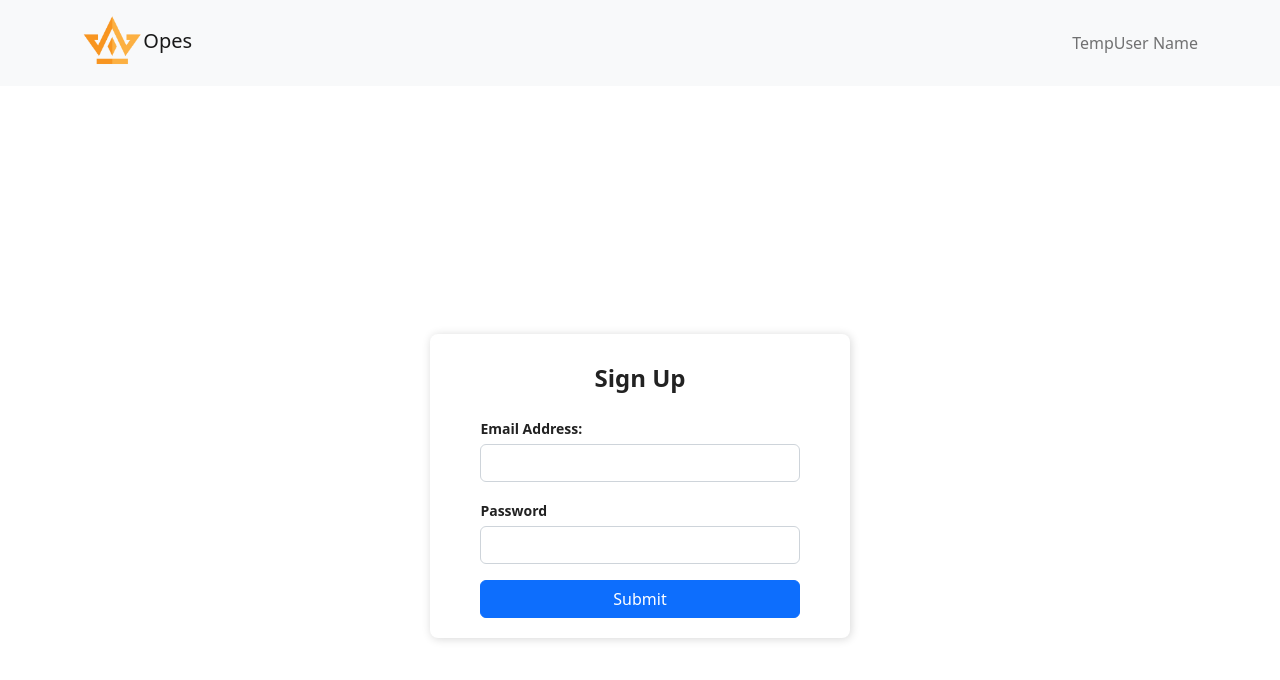
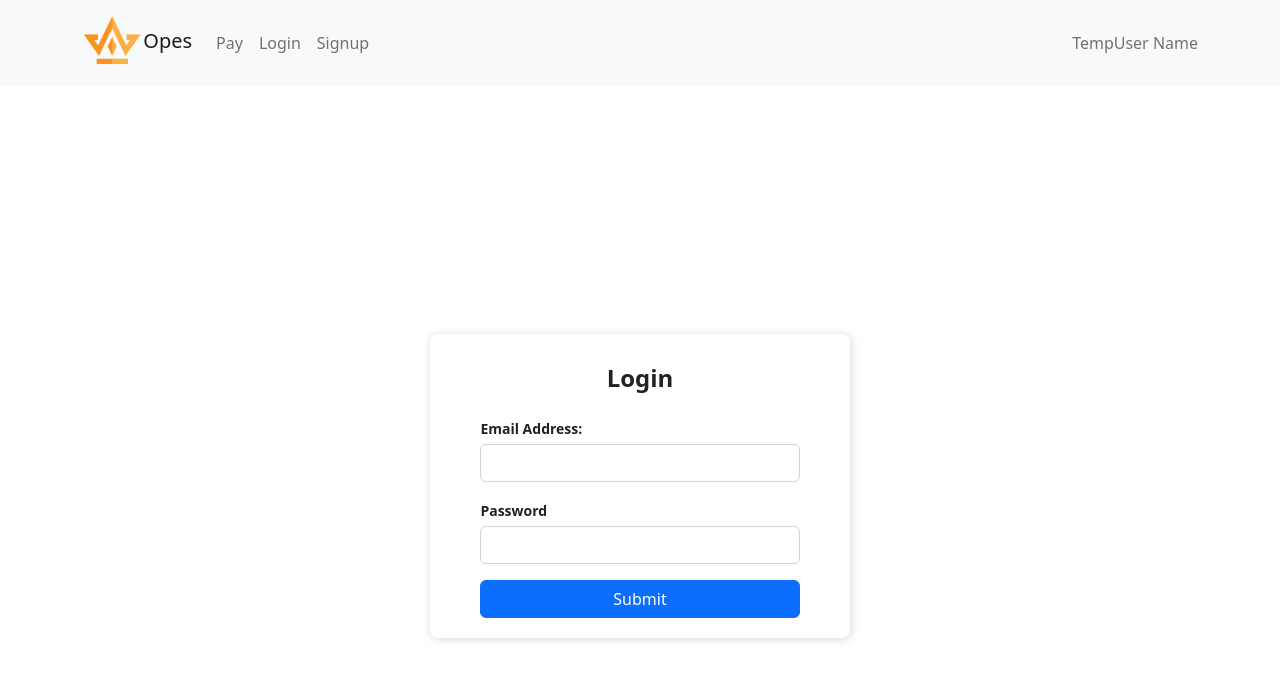
Before and after one commit to sidkhillon/CS35LBankProject, a React (Create React App) app in the folder bank/: page /loginform in a window 1280 px wide. Shown: the top 680 px of the page. Built offline with nearby package versions, Linux system fonts and the light colour scheme.

Commit message:
addded buttons to the navbar, made logo route back to homepage

```diff
--- a/bank/src/LoginForm.js
+++ b/bank/src/LoginForm.js
@@ -2,6 +2,7 @@ import { auth } from "./backend/firebase"
 import { signInWithEmailAndPassword } from "firebase/auth";
 import { Alert } from "react-bootstrap";
 import React from "react"
+
 import AuthSignin from "./backend/authentication/AuthSignin";
 
 
@@ -31,7 +32,9 @@ class LoginForm extends React.Component {
       <div className="Auth-form-container">
         <form className="Auth-form" onSubmit={this.handleSubmit}>
           <div className="Auth-form-content">
-            <h3 className="Auth-form-title">Sign Up</h3>
+            <h3 className="Auth-form-title">Login
+
+            </h3>
             { this.state.error && <Alert variant="danger">{this.state.error}</Alert> }
             <div className="form-group mt-3">
               <label>Email Address:</label>
--- a/bank/src/Navbar.js
+++ b/bank/src/Navbar.js
@@ -17,9 +17,17 @@ function NavbarComponent() {
             <Navbar bg="light">
                 <Container>
                     <Navbar.Brand>
-                        <img src = {crownlogo} height = "60"/>
-                           Opes
+                        <a href = "/" ><img src = {crownlogo} height = "60"/></a>
+                          Opes
                     </Navbar.Brand>
+                    <Navbar.Toggle aria-controls="basic-navbar-nav" />
+        <Navbar.Collapse id="basic-navbar-nav">
+          <Nav className="me-auto">
+            <Nav.Link href="/pay">Pay</Nav.Link>
+            <Nav.Link href="/loginform">Login</Nav.Link>
+            <Nav.Link href="/signup">Signup</Nav.Link>
+          </Nav>
+        </Navbar.Collapse>
                     <Navbar.Text>{user}</Navbar.Text>
                 </Container>
             </Navbar>
```
